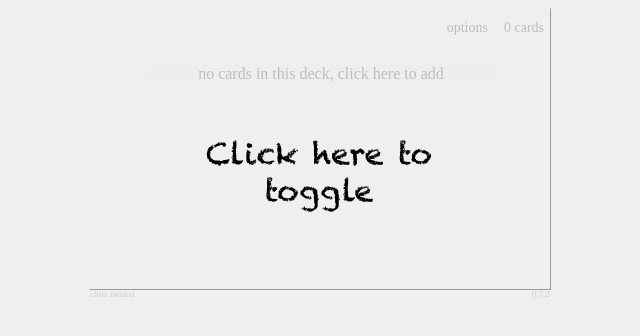
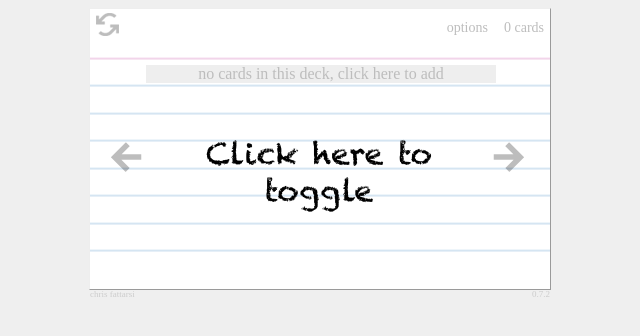
Before and after one commit to bryanlux/flashcards, a plain HTML site: page index.html in a window 1280 px wide. Shown: the whole page, without its empty margins (320-960 px from the left). Drawn offline with Linux system fonts and the light colour scheme; the site is published under a folder, as on GitHub Pages, so addresses that start at the root find nothing; files whose address does not match are found by name.

Commit message:
update image ref

```diff
--- a/css/iphone.css
+++ b/css/iphone.css
@@ -38,7 +38,7 @@ body[orient="portrait"] #container {
     width:295px;
     height:290px;
     border:1px outset;
-    background:#fff url('/img/background.png') repeat-x;
+    background:#fff url('../img/background.png') repeat-x;
 }
 
 body[orient="portrait"] #main-container {
--- a/css/main.css
+++ b/css/main.css
@@ -99,7 +99,7 @@ a:link, a:visited {
     right:13px;
     width:50px;
     height:80px;
-    background:url('/img/next.png') 6px 25px no-repeat;
+    background:url('../img/next.png') 6px 25px no-repeat;
 }
 
 #button-prev {
@@ -108,7 +108,7 @@ a:link, a:visited {
     left:13px;
     width:50px;
     height:80px;
-    background:url('/img/prev.png') 6px 25px no-repeat;
+    background:url('../img/prev.png') 6px 25px no-repeat;
 }
 
 #button-save {
@@ -122,7 +122,7 @@ a:link, a:visited {
 #button-shuffle {
     width:32px;
     height:32px;
-    background:url('/img/buttons.png') -8px -8px;
+    background:url('../img/buttons.png') -8px -8px;
 }
 
 #button-settings {
@@ -187,7 +187,7 @@ a:link, a:visited {
     height:280px;
     margin:auto;
     border:1px outset;
-    background:url('/img/background.png') repeat-x;
+    background:url('../img/background.png') repeat-x;
 }
 
 #credits {
@@ -330,7 +330,7 @@ a:link, a:visited {
     right:2px;
     width:24px;
     height:24px;
-    background-image:url('/img/close.png');
+    background-image:url('../img/close.png');
 }
 
 #meter {
```
